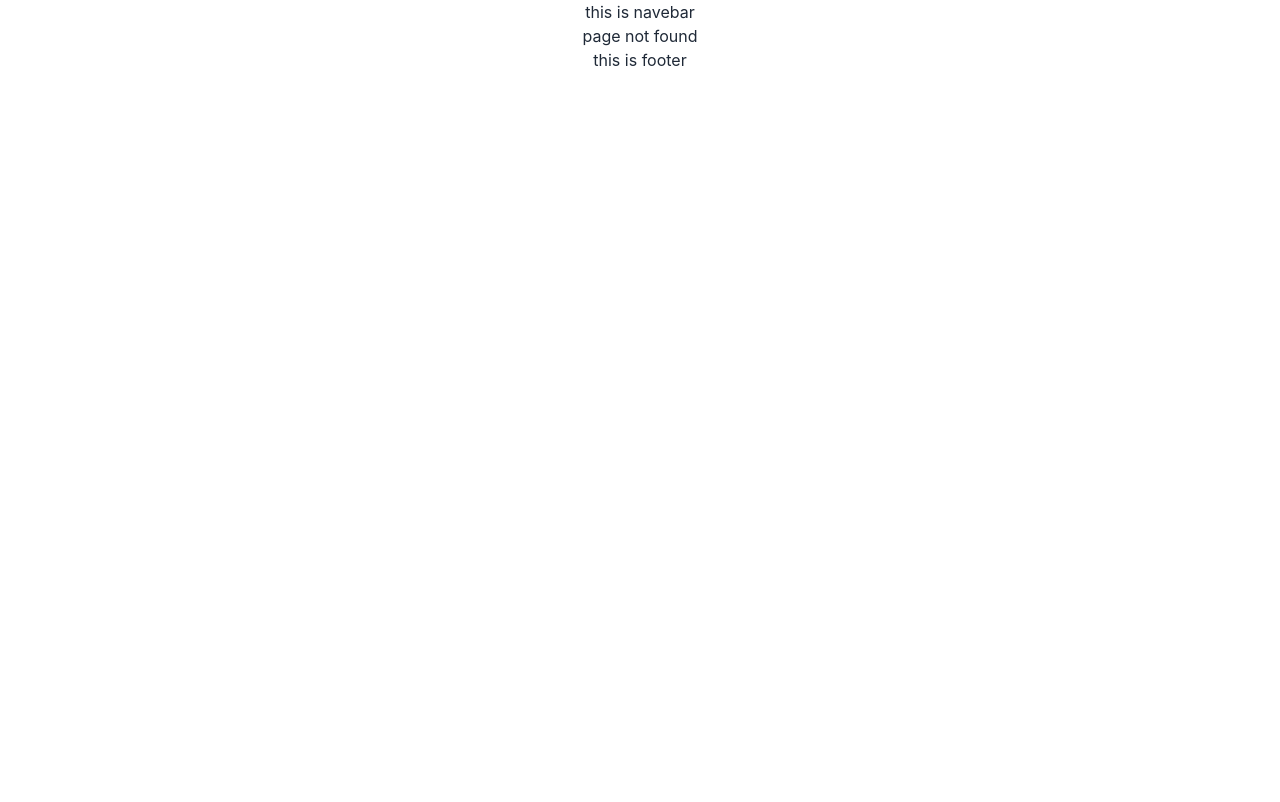
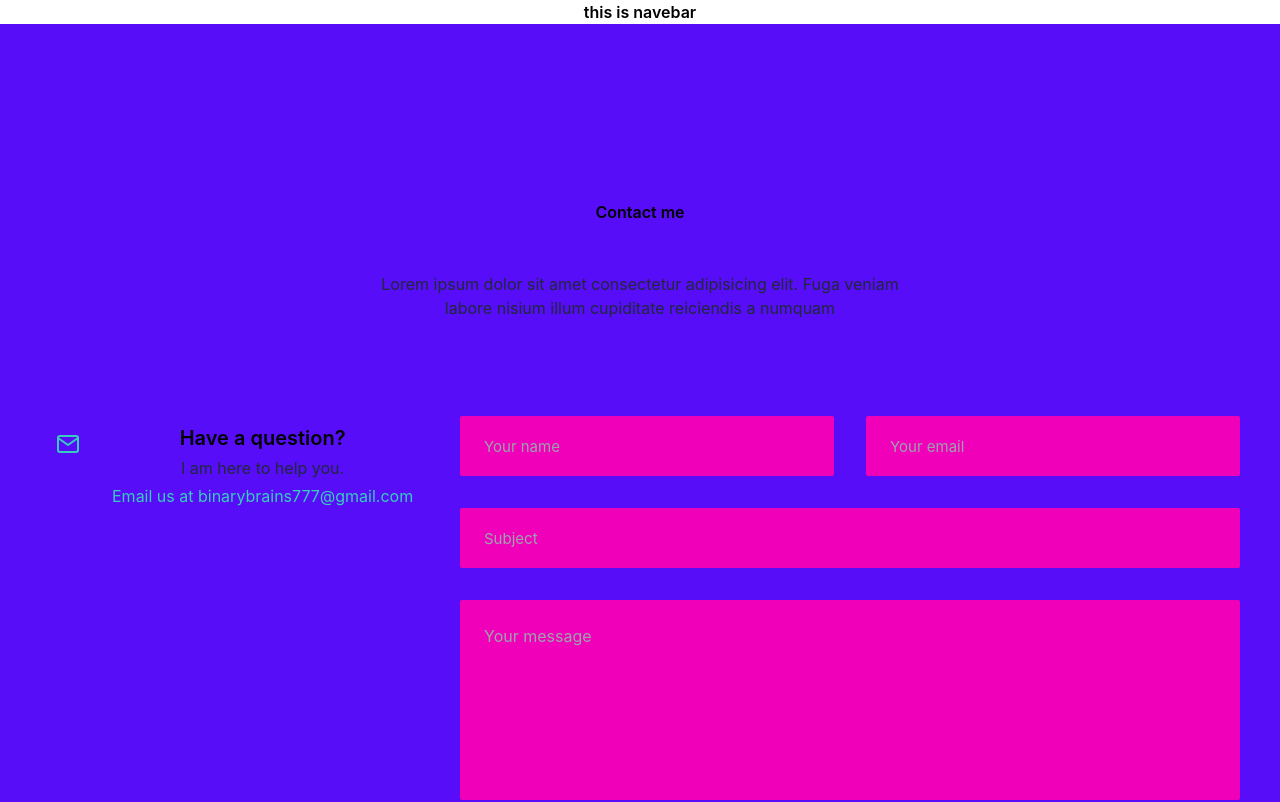
Before and after one commit to team-binarybrains/eventy-client-site, a React (Create React App) app: page /contact-us in a window 1280 px wide. Before the commit this address had no page. Shown: the top 802 px of the page. Built offline with nearby package versions, Linux system fonts and the light colour scheme.

Commit message:
sponser style changed and sponser title added

```diff
--- a/src/App.js
+++ b/src/App.js
@@ -5,6 +5,7 @@ import Footer from "./Components/Share/Footer";
 import { Routes, Route } from "react-router-dom";
 import Home from "./Components/Home/Home";
 import NotFound from "./Components/Share/NotFound";
+import ContactUs from "./Components/ContactUs/ContactUs";
 
 function App() {
   return (
@@ -12,6 +13,7 @@ function App() {
       <Navebar></Navebar>
       <Routes>
         <Route path="/" element={<Home></Home>}></Route>
+        <Route path="/contact-us" element={<ContactUs></ContactUs>}></Route>
         <Route path="*" element={<NotFound></NotFound>}></Route>
       </Routes>
       <Footer></Footer>
--- /dev/null
+++ b/src/Components/ContactUs/ContactUs.css
@@ -0,0 +1,26 @@
+h1,
+h2,
+h3,
+h4,
+h5,
+h6 {
+    color: black;
+    font-weight: 600;
+}
+
+.button {
+    background: linear-gradient(180deg, #fdc50f 26.71%, #fb982f 99.36%);
+    box-shadow: 0px 20px 24px 3px rgba(251, 161, 40, 0.42);
+    border-radius: 34px;
+    border: none;
+    color: white;
+    font-size: 16px;
+    padding: 11px 26px 11px 26px;
+}
+
+.button:hover {
+    background: white;
+    cursor: pointer;
+
+    color: var(--orange);
+}
--- /dev/null
+++ b/src/Components/ContactUs/ContactUs.js
@@ -0,0 +1,54 @@
+import React from 'react';
+import { FiMail } from "react-icons/fi";
+import './ContactUs.css';
+
+const ContactUs = () => {
+    return (
+        <section className="py-12 lg:py-32 bg-primary" id="contact">
+            <div className="container mx-auto">
+                <div
+                    data-aos="zoom-out-down"
+                    className="flex flex-col items-center text-center"
+                >
+                    <h2 className="py-12 lg:py-32-title before:content-contact relative before:absolute before:opacity-40 before:-top-7 before:-left-40 before:hidden before:lg:block">
+                        Contact me
+                    </h2>
+                    <p className="text-base text-paragraph mb-16 lg:mb-24 max-w-[520px]">
+                        Lorem ipsum dolor sit amet consectetur adipisicing elit. Fuga veniam
+                        labore nisium illum cupiditate reiciendis a numquam
+                    </p>
+                </div>
+                <div className="flex flex-col lg:flex-row sm:px-10 px-5">
+                    <div className="flex flex-1 flex-col items-start space-y-8 mb-12 lg:mb-0 lg:pt-2">
+                    <div className="flex flex-col lg:flex-row gap-x-4">
+                        <div className="text-accent rounded-sm w-14 h-14 flex items-start justify-center mt-2 mb-4 lg:mb-0 text-2xl">
+                                <FiMail />
+                            </div>
+                            <div>
+                                <h4 className="font-body text-xl mb-1">Have a question?</h4>
+                                <p className="mb-1 text-paragraph">I am here to help you.</p>
+                                <p className="text-accent font-normal ">Email us at binarybrains777@gmail.com</p>
+                            </div>
+                        </div>
+                    </div>
+                    <form className="space-y-8 w-full max-w-[780px]">
+                        <div className="flex gap-8">
+                            <input className="bg-secondary text-paragraph h-[60px] outline-none pl-6 w-full font-body text-[15px] rounded-sm focus:outline focus:outline-1 focus:outline-accent" type="text" placeholder="Your name" />
+                            <input className="bg-secondary text-paragraph h-[60px] outline-none pl-6 w-full font-body text-[15px] rounded-sm focus:outline focus:outline-1 focus:outline-accent" type="email" placeholder="Your email" />
+                        </div>
+                        <input className="bg-secondary text-paragraph h-[60px] outline-none pl-6 w-full font-body text-[15px] rounded-sm focus:outline focus:outline-1 focus:outline-accent" type="text" placeholder="Subject" />
+                        <textarea
+                            className="bg-secondary resize-none w-full outline-none p-6 rounded-sm h-[200px] focus:outline focus:outline-1 focus:outline-accent"
+                            placeholder="Your message"
+                        ></textarea>
+                        <button className="py-4 px-7 font-medium text-white flex items-center justify-center rounded-sm hover:bg-accent-hover transition-all h-[54px] bg-accent hover:bg-secondary-hover">
+                            Send message
+                        </button>
+                    </form>
+                </div>
+            </div>
+        </section>
+    );
+};
+
+export default ContactUs;
--- a/src/Components/Home/Sponser/Sponser.js
+++ b/src/Components/Home/Sponser/Sponser.js
@@ -1,5 +1,6 @@
 /* eslint-disable no-unused-vars */
 import React, { useEffect, useState } from 'react';
+import './sponser.css'
 
 const Sponser = () => {
     const [sponsers,setSponsers]= useState([]);
@@ -13,8 +14,9 @@ const Sponser = () => {
     return (
         <div>
             <section className="bg-tertiary py-12">
-            <div className="container mx-auto">
-                <div className="grid grid-cols-4 md:grid-cols-8 md:grid-flow-col mx-10 gap-y-5">
+            <div className="container mx-auto space-y-3">
+                <h3 className='text-center col-span-full font-medium text-xl'>Our Sponser</h3>
+                <div className="grid grid-cols-4 md:grid-cols-8 md:grid-flow-col px-5 sm:px-10 py-10 gap-x-2 gap-y-5 my-shadow">
                     {sponsers.map((sponser, index) => {
                         return (
                             <div
--- /dev/null
+++ b/src/Components/Home/Sponser/sponser.css
@@ -0,0 +1,6 @@
+.my-shadow{
+    border-radius: 20px;
+    background: linear-gradient(145deg, #e1e1e1, #ffffff);
+    box-shadow:  20px 20px 60px #d5d5d5,
+                -20px -20px 60px #ffffff;
+}
```
